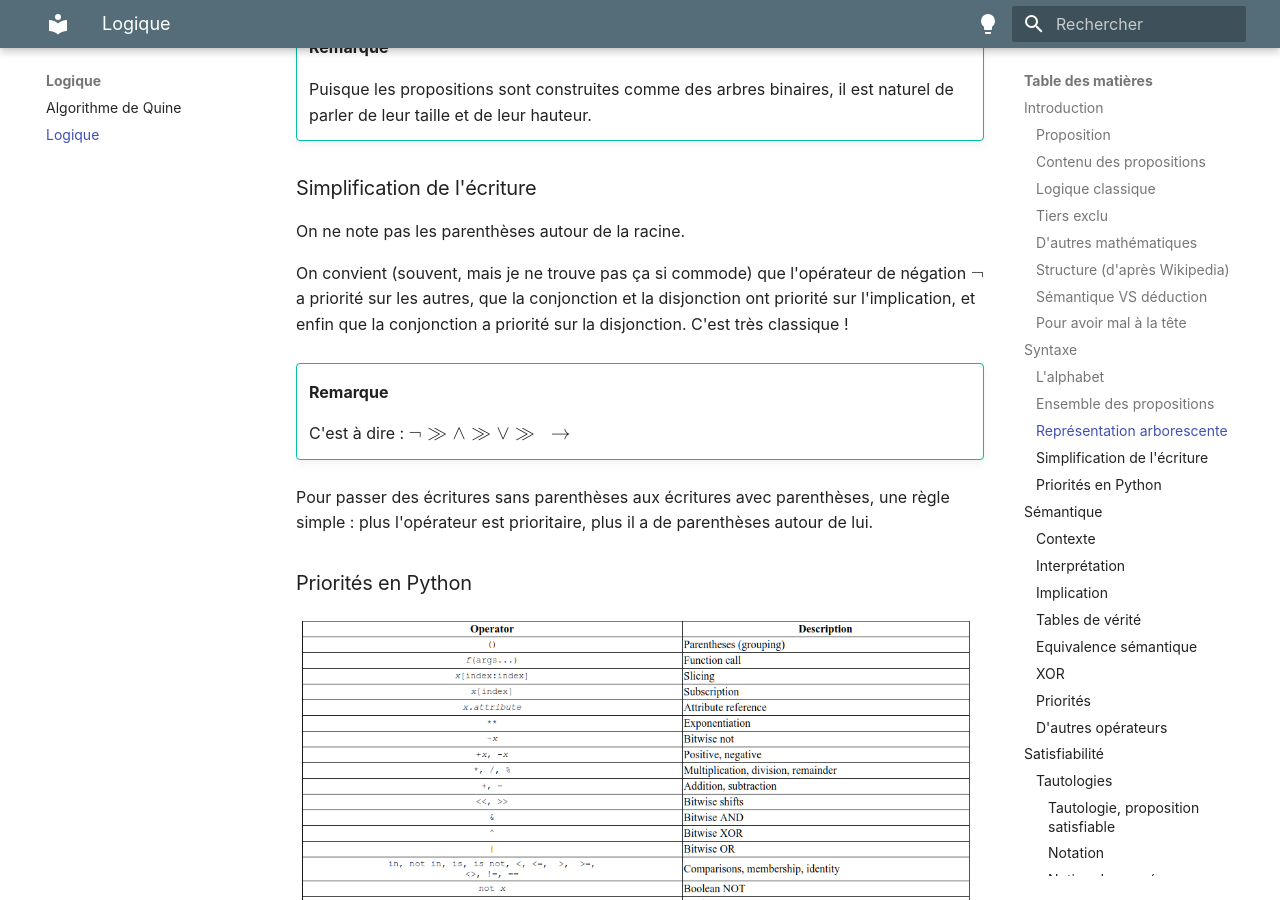
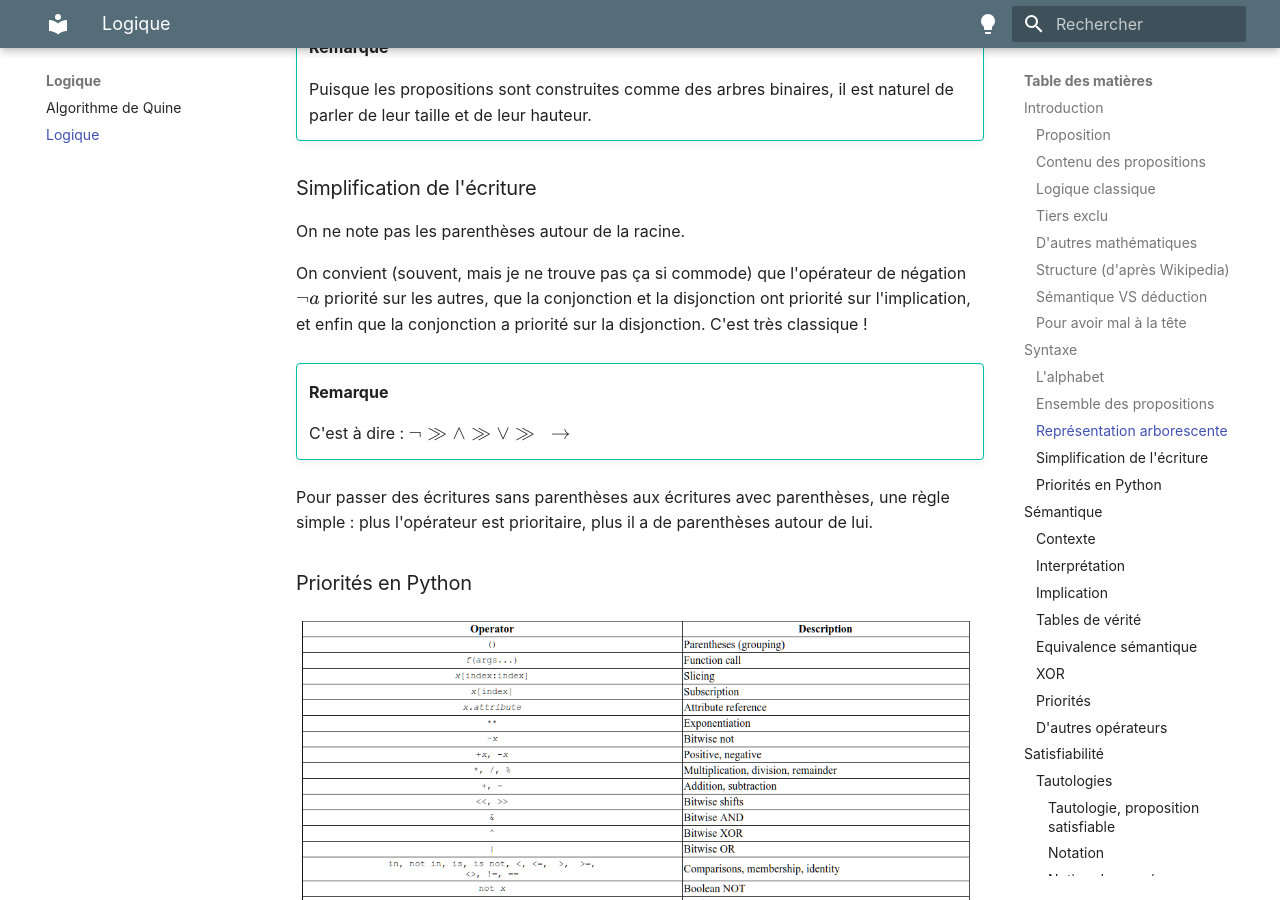
Before and after one commit to mp2i-thiers/mp2i-thiers.github.io, an MkDocs documentation site: the page built from docs/Logique/logique.md, in a window 1280 px wide and 900 px high, scrolled down 5434 px. Built offline with MkDocs 1.6.1 and Material for MkDocs 9.7.7, drawn with Linux system fonts in a browser that asks for light colours; some of the changed text lies outside the part shown.

Commit message:
correction de typo

```diff
--- a/docs/Logique/logique.md
+++ b/docs/Logique/logique.md
@@ -152,7 +152,7 @@
 
 On ne note pas les parenthèses autour de la racine.
 
-On convient (souvent, mais je ne trouve pas ça si commode) que  l'opérateur de négation $\neg$  a priorité sur les autres, que la conjonction et la disjonction ont priorité sur l'implication, et enfin que la  conjonction a priorité sur la disjonction. C'est très classique !
+On convient (souvent, mais je ne trouve pas ça si commode) que  l'opérateur de négation $\neg a$ priorité sur les autres, que la conjonction et la disjonction ont priorité sur l'implication, et enfin que la  conjonction a priorité sur la disjonction. C'est très classique !
 
 !!!tip ""
     **Remarque**
@@ -240,7 +241,7 @@
     Deux propositions $p, q$ sont dites _sémantiquement équivalentes_ si elles ont même table de vérité. Ceci revient à dire que pour tout contexte $\mu$, si $\varepsilon_\mu$ de l'une vaut $1$, alors pour l'autre aussi.On note $p$ $\equiv$ $q$.
 
 !!! quote "Définition: Tautologie"
-    On dit qu'une proposition p est une _tautologie_ lorsque $p$ $\equiv$ $V$ (c'est à dire que la dernière colonne de sa table de vérité ne contient que des $1$).
+    On dit qu'une proposition $p$ est une _tautologie_ lorsque $p$ $\equiv$ $V$ (c'est à dire que la dernière colonne de sa table de vérité ne contient que des $1$).
 
 !!! tip ""
     **Remarque**
@@ -382,7 +383,7 @@
     - **Subsomption** $(p_1 \wedge  (p_1 \vee  p_2)) \Leftrightarrow p_1$
     - **Distributivité** $(p_1 \wedge  (p_2 \vee  p_3)) \Leftrightarrow (p_1 \wedge  p_2) \vee  (p_1 \wedge  p_3)$
     - **Distributivité** $(p_1 \vee  (p_2 \wedge  p_3)) \Leftrightarrow (p_1 \vee  p_2) \wedge  (p_1 \vee  p_3)$
-    - **Première loi de De Morgan** $\neg (p_1 \wedge  p)_2 \Leftrightarrow (\neg p_1) \vee  (\neg p_2)$
+    - **Première loi de De Morgan** $\neg (p_1 \wedge  p_2) \Leftrightarrow (\neg p_1) \vee  (\neg p_2)$
     - **Seconde loi de De Morgan** $\neg (p_1 \vee  p_2) \Leftrightarrow (\neg p_1) \wedge  (\neg p_2)$
 
 #### Propriétés de $\rightarrow$
@@ -419,10 +420,10 @@
 #### Littéraux
 
 !!! quote "Définition: Littéral"
-    On appelle _littéral_ toute proposition de la forme $v$ ou $\neg$v où v est une variable propositionnelle.
+    On appelle _littéral_ toute proposition de la forme $v$ ou $\neg v$ où $v$ est une variable propositionnelle.
 
 !!! quote "Définition: Conjonction et disjonction"
-    On appelle _conjonction_ (resp. disjonction) des propositions $p_1, \dotsb , p_n$ (n $\geq$ 1), la proposition
+    On appelle _conjonction_ (resp. disjonction) des propositions $p_1, \dotsb , p_n$ ($n \geq 1$), la proposition
     $p_1 \wedge  p_2 \dotsb \wedge  p_n$ (resp. $p_1 \vee  p_2 \dotsb \vee  p_n$)
 
 !!! tip ""
@@ -440,7 +441,7 @@
     On appelle _clause_ toute disjonction de littéraux. $F$ , disjonction de zéro littéral, est appelé la _clause vide_. (Moyen mnémotechnique : cla**U**se $\leftrightarrow \cup  \leftrightarrow \vee$ )
 
 !!! quote "Définition: Monôme"
-    On appelle _monôme_ toute conjonction de littéraux. V , conjonction de zéro littéral, est appelé le _monôme vide_. (Moyen mnémotechnique : mon**ô**me $\leftrightarrow \wedge$)
+    On appelle _monôme_ toute conjonction de littéraux. $V$ , conjonction de zéro littéral, est appelé le _monôme vide_. (Moyen mnémotechnique : mon**ô**me $\leftrightarrow \wedge$)
 
 !!! quote "Définition: Forme normale conjonctive"
     On appelle _forme normale conjonctive_ (FNC) toute conjonction de clauses et _forme normale disjonctive_ (FND) toute disjonction de monômes.
@@ -666,7 +667,7 @@
   - Donc $l'$ vaut $0$ dans $c$. Et donc $q$ vaut $0$ dans $c$. $p$ et $q$ ne peuvent avoir même table.
   - De ce qui précède, on déduit aussi que des mintermes (ayant les mêmes  variables) distincts ne valent jamais $1$ en même temps.
 - On a vu que si $p \neq q$ et $p, q$ ne possèdent qu'un minterme, leurs tables sont différentes. On en déduit que des mintermes distincts ne valent jamais $1$ en même temps.
-- Si $p$ et $q$ sont des disjonctions de mintermes, et si un minterme m de p ne se retrouve pas dans $q$ :
+- Si $p$ et $q$ sont des disjonctions de mintermes, et si un minterme $m$ de $p$ ne se retrouve pas dans $q$ :
   - Lorsque $m$ vaut $1$, $p$ aussi (comme disjonction). Tous les autres  mintermes valent $0$ (puisque un seul minterme vaut $1$ pour un contexte donné), ceux de $p$ comme ceux de $q$.
   - Alors dans ce contexte, comme disjonction de $0$, $q$ vaut $0$.
   - Et donc $p$ et $q$ ne peuvent avoir même table.
@@ -697,7 +698,7 @@
 #### Le problème SAT
 
 - Comment tester qu'une proposition est satisfiable ? Il s'agit du  problème dit SAT.
-- Comment tester qu'une proposition $p$ est une tautologie ? Si on sait  résoudre le problème SAT, il suffit de montrer que $\neg$ p est insatisfiable.
+- Comment tester qu'une proposition $p$ est une tautologie ? Si on sait  résoudre le problème SAT, il suffit de montrer que $\neg p$ est insatisfiable.
 - Pour le problème SAT, on peut simplement calculer sa table. Mais on  a alors une complexité en $O(2^n)$, si $n$ est le nombre de variables.
 - Des algorithmes plus efficaces (en pratique, c'est à dire sauf cas  pathologiques) existent (DPLL) et passent par une mise sous FNC.  Mais dans le pire des cas ce passage à la FNC est lui-même de  complexité exponentielle.
 
@@ -714,7 +715,7 @@
 - On construit un graphe orienté :
   - Ses sommets sont tous les littéraux formés avec les variables  apparaissant dans la proposition.
   - Les arcs sont des couples de littéraux de la forme $(a, \neg b)$ ou $(\neg a, b)$  mais pas tous ...
-  - Pour deux littéraux $a, b$, l'arc $(\neg a, b)$ est présent si et seulement si la  disjonction $a \vee b$ est dans p. Et dans ce cas $(a, \neg b)$ est présent aussi.
+  - Pour deux littéraux $a, b$, l'arc $(\neg a, b)$ est présent si et seulement si la  disjonction $a \vee b$ est dans $p$. Et dans ce cas $(a, \neg b)$ est présent aussi.
   - Ceci correspond à $a \vee  b \equiv (\neg a \rightarrow  b) \wedge  (\neg b \rightarrow  a)$
 - Une fois ce graphe construit, on examine la composante fortement  connexe de toute variable $v$ de $p$. Si $\neg v$ est dedans, il y a un chemin d'implications $v \rightarrow  \dotsb \rightarrow  \neg v$ et un autre $\neg v \rightarrow  \dotsb \rightarrow  v$.
 - Alors $v \Leftrightarrow \neg v$ est une conséquence de $p : p \models v \Leftrightarrow \neg v$ (ce qui  signifie que tout modèle satisfaisant p, satisfait $v \Leftrightarrow \neg v$ ). Donc si $p$ est satisfiable, $v \Leftrightarrow \neg v$ aussi : **ABSURDE**.
```
Also changed, not shown: other parts of docs/Logique/logique.md (+4 -3 lines).
